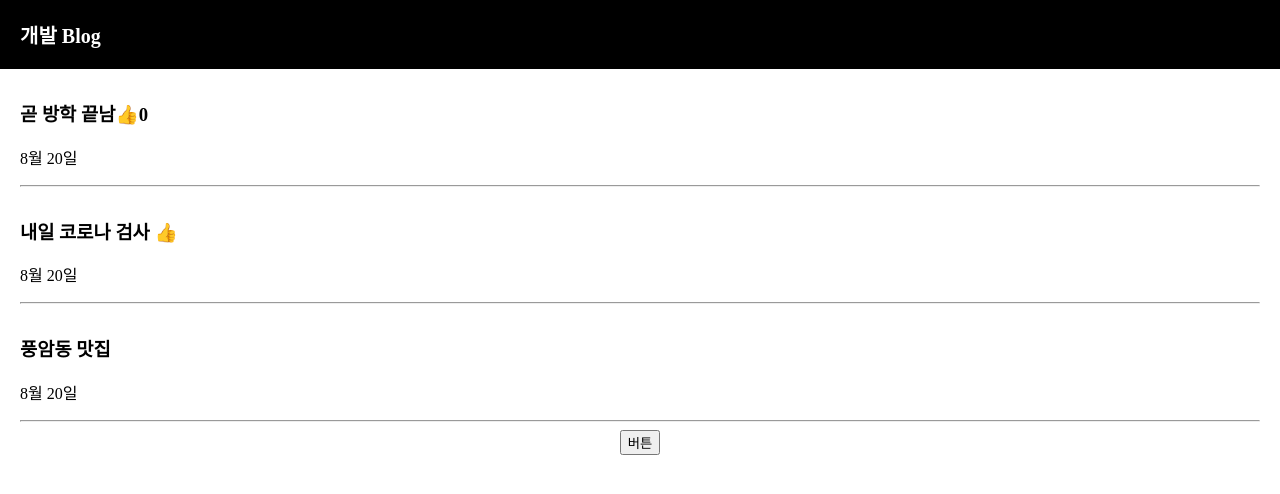
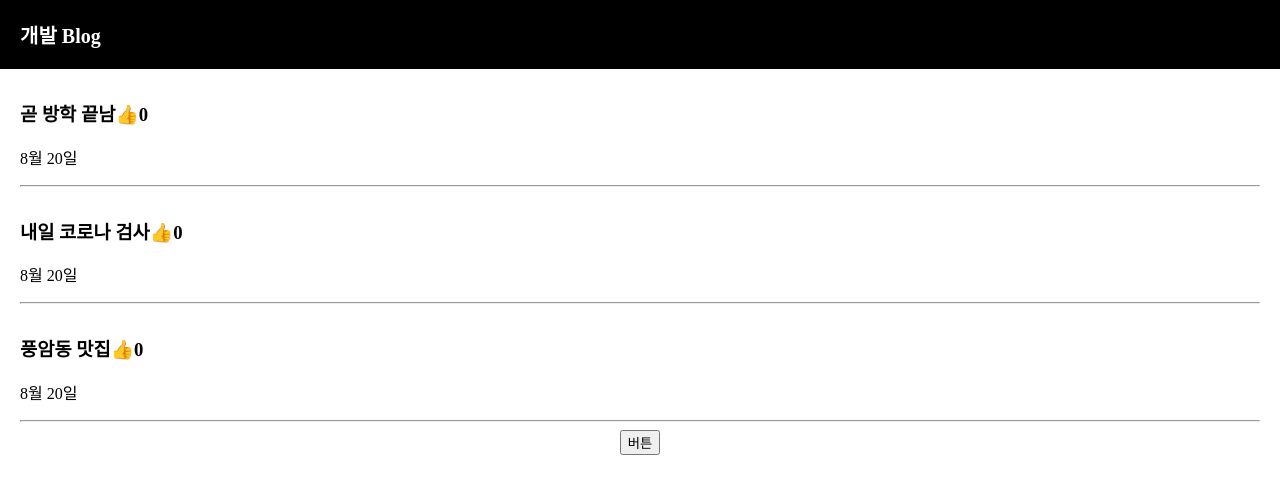
Before and after one commit to yoosion030/Lecture, a React (Create React App) app in the folder CodingApple/ReactClass/blog/: page / in a window 1280 px wide. Shown: the top 494 px of the page. Built offline with nearby package versions, Linux system fonts and the light colour scheme.

Commit message:
Add MapFunction

```diff
--- a/CodingApple/ReactClass/blog/src/App.js
+++ b/CodingApple/ReactClass/blog/src/App.js
@@ -5,46 +5,36 @@ import './App.css';
   function App() {
 
     let [title,titleRevise] = useState(['곧 방학 끝남', '내일 코로나 검사', '풍암동 맛집']);
-    let [like,likeRevise] = useState(0);
+    let [like,likeRevise] = useState([0]);
     let [modal,modalRevise] = useState(false);
-    let onOff = false;
 
-    function changeTitle(){
-      var newTitle = [...title];
-      newTitle[0] = '와 신난다'
-      titleRevise( newTitle );
-    }
+    // function changeTitle(){
+    //   var newTitle = [...title];
+    //   newTitle[0] = '와 신난다'
+    //   titleRevise( newTitle );
+    // }
 
     return (
       <div className="App">
         <div className="black-nav">
           <div>개발 Blog</div>
         </div>
+        {
+          title.map(function(a){
+            return (
             <div className="list">
               <h3>
-            {title[0]}
-            <span className="like"
-                onClick = { ()=> {
-                likeRevise(like+1);
-            }}>👍</span>
+                {a}
+                <span className="like" onClick = { ()=> { likeRevise(like+1);}}>👍</span>
                 {like}
               </h3>
               <p>8월 20일</p>
               <hr />
             </div>
-        <div className="list">
-          <h3>{title[1]} <span>👍</span></h3>
-          <p>8월 20일</p>
-          <hr />
-        </div>
-        <div className="list">
-          <h3>{title[2]}</h3>
-          <p>8월 20일</p>
-          <hr />
-        </div>
-
+            )
+          })
+        }
         <button onClick = {()=>{modalRevise(!modal)}}>버튼</button>
-
         {
           modal === true
           ? <Modal></Modal>
```
Lines whose indentation alone changed are shown as unchanged.
